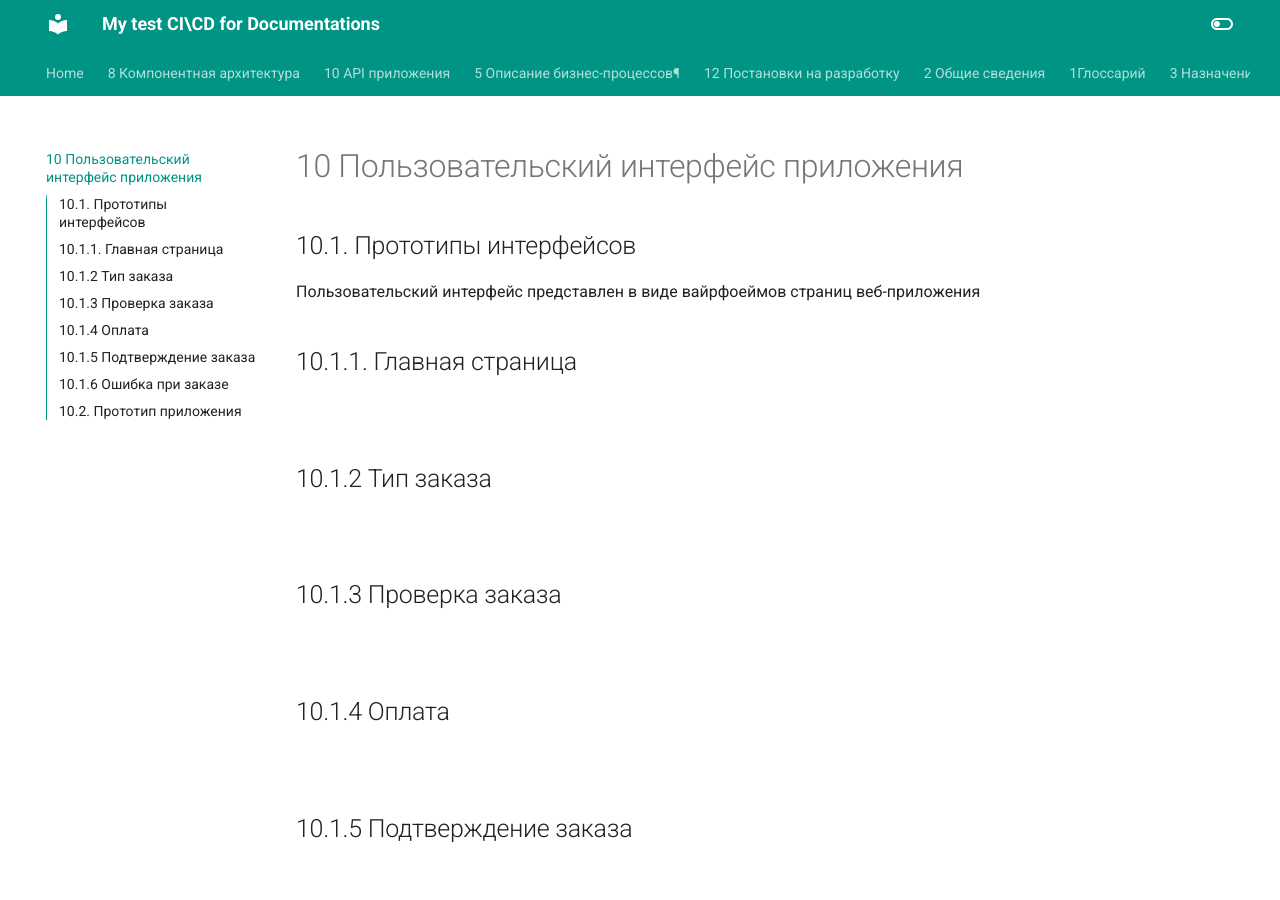
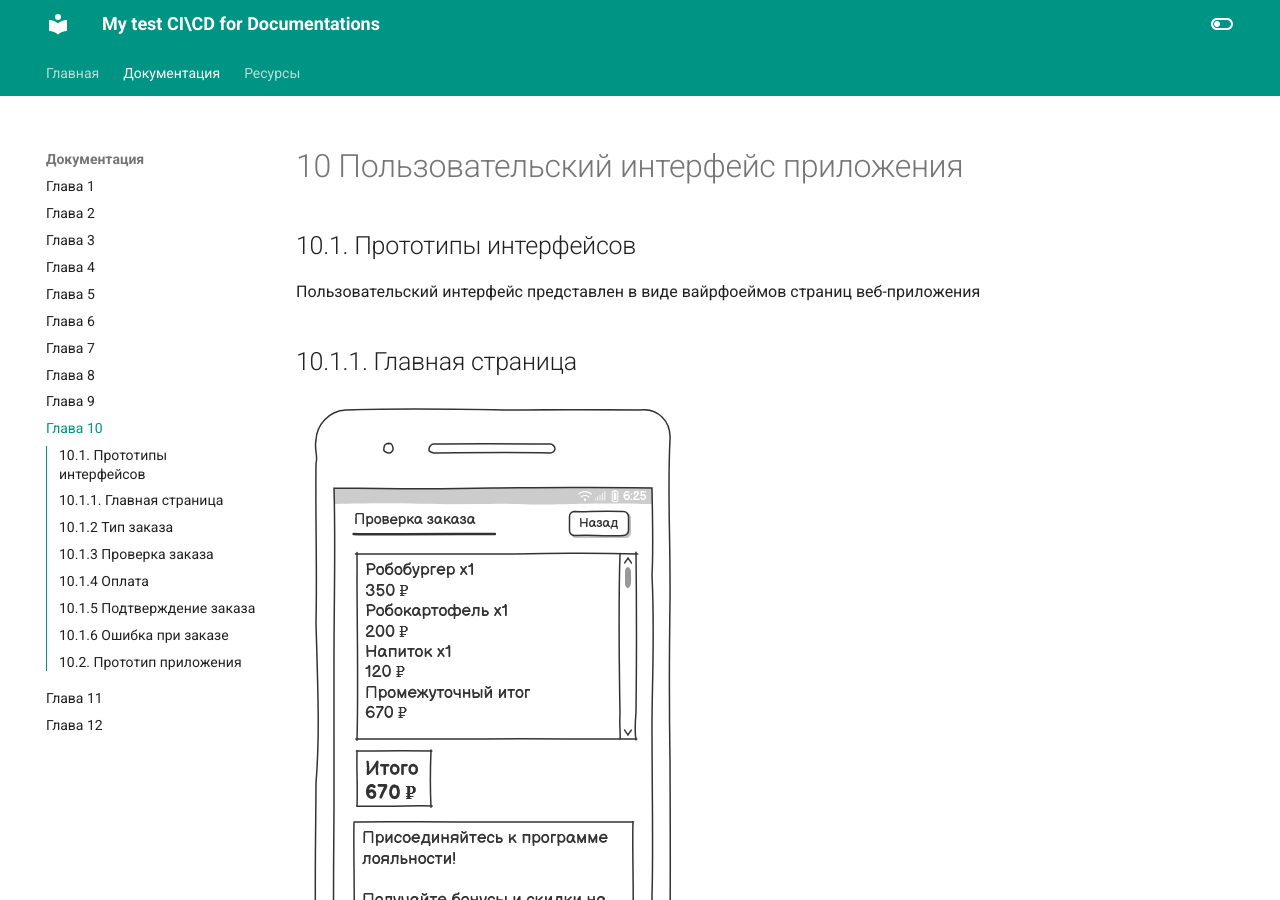
Before and after one commit to YuVUp/SA_Final_Work, an MkDocs documentation site: the page built from docs/user_interface.md, in a window 1280 px wide and 900 px high. Built offline with MkDocs 1.6.1 and Material for MkDocs 9.7.7, drawn with Linux system fonts in a browser that asks for light colours.

Commit message:
add navigation in mkdocs.yml

```diff
--- a/docs/user_interface.md
+++ b/docs/user_interface.md
@@ -3,28 +3,28 @@
 Пользовательский интерфейс представлен в виде вайрфоеймов страниц веб-приложения
 
 ## 10.1.1.	Главная страница
-![](/yuvup.github.io/SA_Final_Work/docs/wf/check_order.png)
+![](wf/check_order.png)
 
 ## 10.1.2 Тип заказа
 
-![](/yuvup.github.io/SA_Final_Work/docs/wf/type_order.png)
+![](wf/type_order.png)
 
 ## 10.1.3 Проверка заказа
 
-![](/yuvup.github.io/SA_Final_Work/docs/wf/check_order.png)
+![](wf/check_order.png)
 
 ## 10.1.4 Оплата
 
-![](/yuvup.github.io/SA_Final_Work/docs/wf/payment.png)
+![](wf/payment.png)
 
 ## 10.1.5 Подтверждение заказа
 
-![](/yuvup.github.io/SA_Final_Work/docs/order_confirmation.png)
+![](wf/order_confirmation.png)
 
 ## 10.1.6 Ошибка при заказе
 
-![](/yuvup.github.io/SA_Final_Work/docs/wf/error.png)
+![](wf/error.png)
 ...
 ## 10.2.	Прототип приложения
 
-[📄 Интерактивный PDF](/yuvup.github.io/SA_Final_Work/docs/wf/prototype.pdf)
+[📄 Интерактивный PDF](/wf/prototype.pdf)
--- a/mkdocs.yml
+++ b/mkdocs.yml
@@ -1,4 +1,24 @@
 site_name: My test CI\CD for Documentations
+
+nav:
+  - Главная: index.md
+  - Документация:
+    - Глава 1: glossary.md
+    - Глава 2: general_info.md
+    - Глава 3: goals.md
+    - Глава 4: object_param.md
+    - Глава 5: business_processes.md
+    - Глава 6: system_requirements.md
+    - Глава 7: information_model.md
+    - Глава 8: component_architecture.md
+    - Глава 9: iIntegration _interaction.md
+    - Глава 10: user_interface.md
+    - Глава 11: api.md
+    - Глава 12: dev_assignments.md
+  - Ресурсы:
+    - Диаграммы: diagrams/
+    - Файрфреймы: wf/
+
 theme:
   name: material
   features:
```
